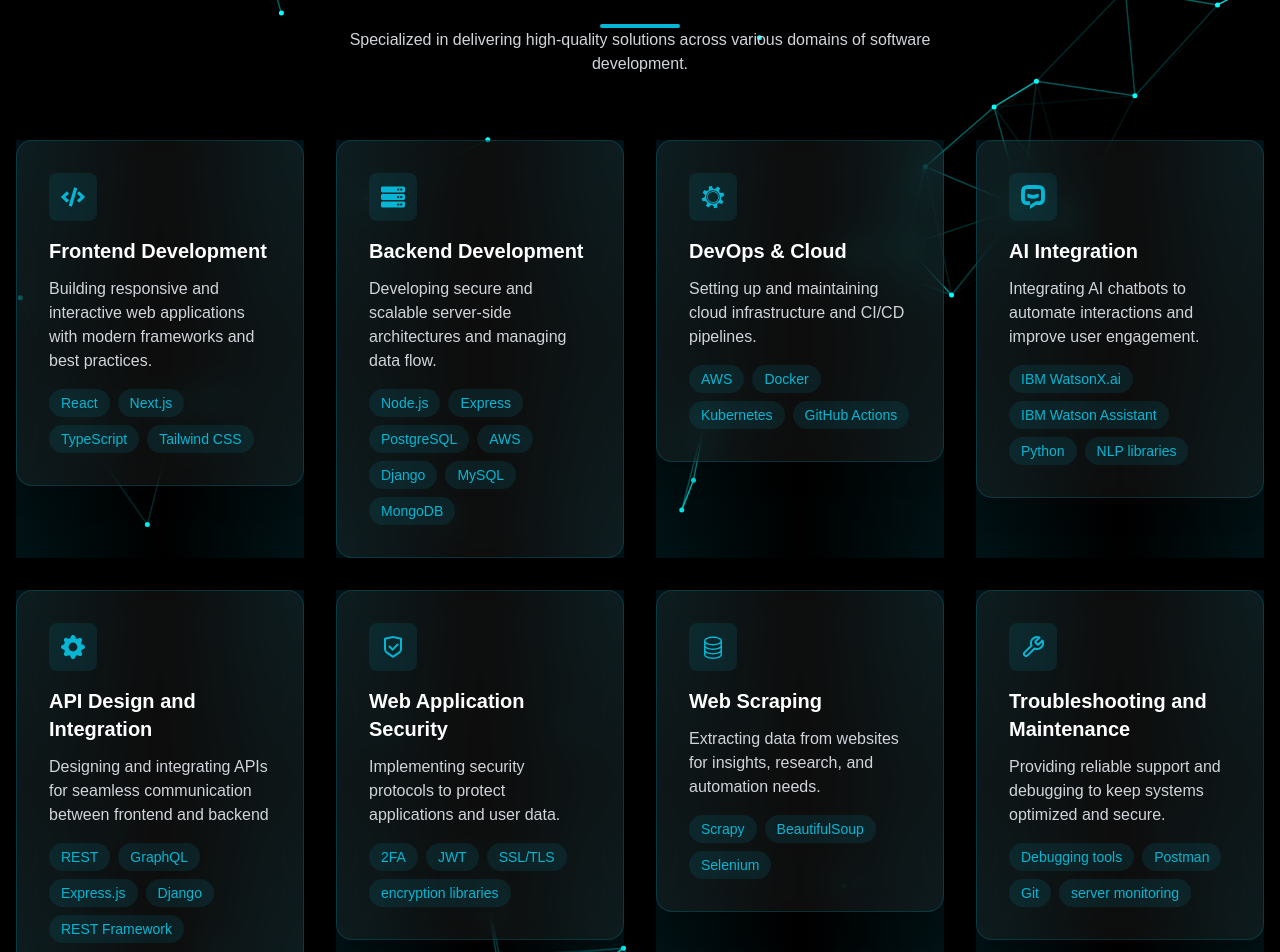
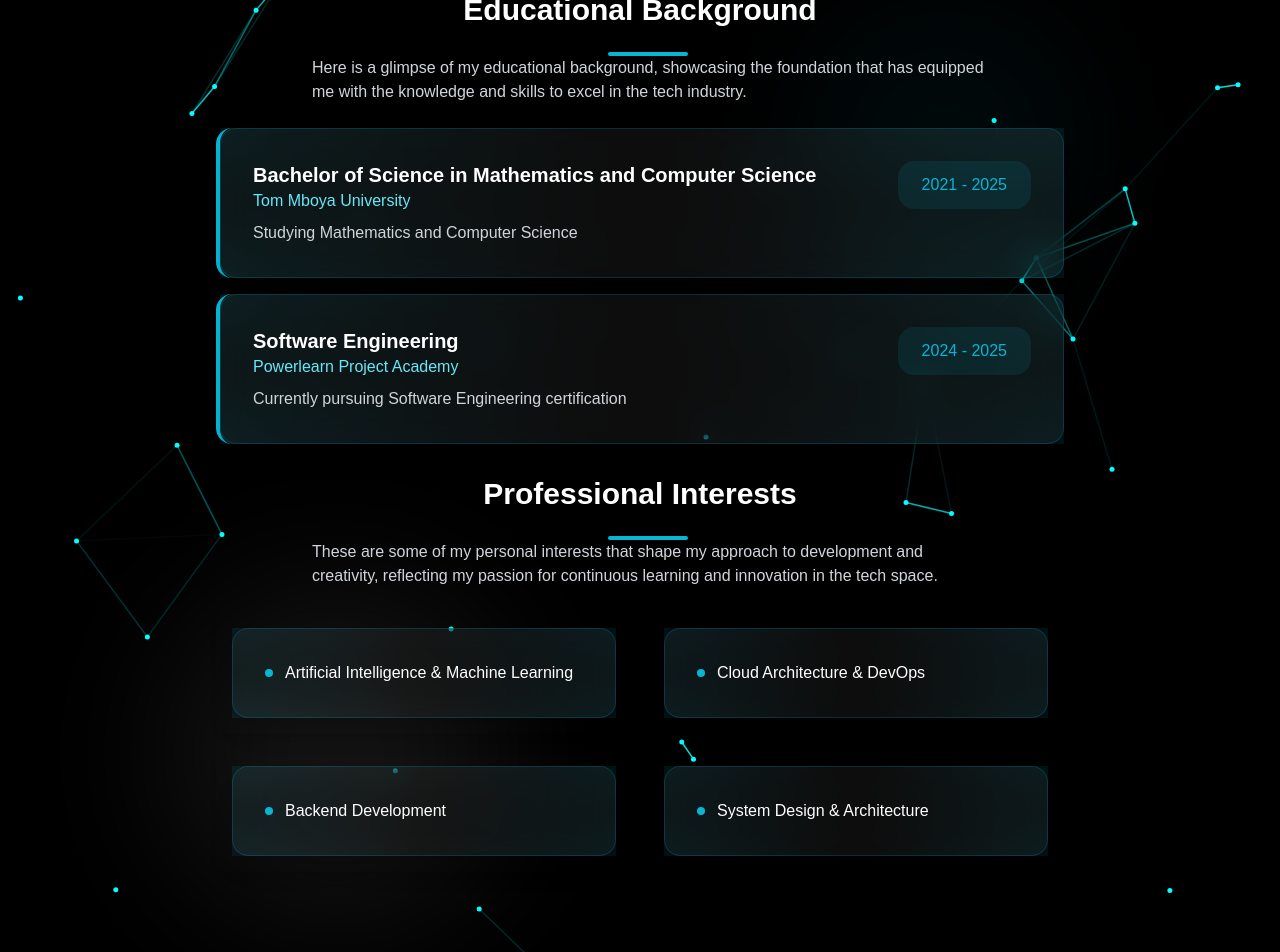
Before and after one commit to GILBERTKETER/ketercoder-Safaricom_Hook_Cohort_1_Peer_to_peer_Learning._Group_4, a Next.js app: page / in a window 1280 px wide. Shown: the part 960-1912 px from the top of the page. Built offline with nearby package versions, Linux system fonts and the light colour scheme.

Commit message:
Education and Interest

```diff
--- a/app/page.tsx
+++ b/app/page.tsx
@@ -1,4 +1,4 @@
-import { Hero, PortfolioHeader, Footer, ScrollToTopButton, GlowingMovingLines, SocialLinks, Contact, Projects, ServicesSection, ExperienceSection, CertificationsSection, SkillsSection, TestimonialsCarousel } from "@/components/index"
+import { Hero, PortfolioHeader, Footer, ScrollToTopButton, GlowingMovingLines, SocialLinks, Contact, Projects, EducationAndInterests, ServicesSection, ExperienceSection, CertificationsSection, SkillsSection, TestimonialsCarousel } from "@/components/index"
 export default function Home() {
   return (
 
@@ -7,6 +7,7 @@
         <PortfolioHeader />
         <Hero />
         <SocialLinks />
+        <EducationAndInterests/>
         <ServicesSection />
         <SkillsSection />
         <ExperienceSection />
--- /dev/null
+++ b/components/EducationAndInterest/index.tsx
@@ -0,0 +1,176 @@
+"use client"
+import React from 'react';
+import { motion } from 'framer-motion';
+// import { FaGraduationCap, FaLaptopCode } from 'react-icons/fa';
+import GradientSection from '../Gradient';
+const EducationAndInterests = () => {
+    const educationData = [
+        {
+            degree: "Bachelor of Science in Mathematics and Computer Science",
+            institution: "Tom Mboya University",
+            year: "2021 - 2025",
+            details: "Studying Mathematics and Computer Science"
+        },
+        {
+            degree: "Software Engineering",
+            institution: "Powerlearn Project Academy",
+            year: "2024 - 2025",
+            details: "Currently pursuing Software Engineering certification"
+        }
+    ];
+
+
+    const interests = [
+        "Artificial Intelligence & Machine Learning",
+        "Cloud Architecture & DevOps",
+        "Backend Development",
+        "System Design & Architecture"
+    ];
+
+    const containerVariants = {
+        hidden: { opacity: 0 },
+        visible: {
+            opacity: 1,
+            transition: {
+                staggerChildren: 0.2
+            }
+        }
+    };
+
+    const itemVariants = {
+        hidden: { y: 20, opacity: 0 },
+        visible: {
+            y: 0,
+            opacity: 1,
+            transition: {
+                duration: 0.5
+            }
+        }
+    };
+
+    return (
+        <div className="w-full max-w-4xl mt-20 mx-auto space-y-8 p-6 relative">
+            {/* Education Section */}
+            <motion.div
+                initial="hidden"
+                animate="visible"
+                variants={containerVariants}
+                className="relative"
+            >
+                <motion.div
+                    variants={itemVariants}
+                    className="w-full flex flex-col items-center justify-center space-x-4 mb-6"
+                >
+                    <div className='mb-6 w-full flex items-center justify-center text-center gap-2'>
+                        {/* <FaGraduationCap className="text-4xl text-cyan-500" /> */}
+                        <h2 className="text-3xl font-bold bg-white bg-clip-text text-transparent">
+                            Educational Background
+                        </h2>
+                    </div>
+                    <div className="w-20 h-1 bg-cyan-500 mx-auto rounded-full" />
+                    <p className="text-gray-300 max-w-2xl mx-auto">Here is a glimpse of my educational background, showcasing the foundation that has equipped me with the knowledge and skills to excel in the tech industry.</p>
+                </motion.div>
+
+                <div className="space-y-4">
+                    {educationData.map((edu, index) => (
+                        <motion.div key={index}
+                            variants={itemVariants}
+                            className="rounded-2xl shadow-md border-t-4 sm:border-t-0 sm:border-l-4 border-cyan-500 hover:shadow-lg transition-shadow"
+                        >
+                            <GradientSection>
+                                <div className="flex flex-col sm:flex-row justify-between items-start gap-4">
+                                    <div>
+                                        <h3 className="text-xl font-semibold text-white">{edu.degree}</h3>
+                                        <p className="text-cyan-300">{edu.institution}</p>
+                                        <p className="text-gray-300 mt-2">{edu.details}</p>
+                                    </div>
+                                    <span className="inline-block px-3 py-1 bg-cyan-500/10 hover:bg-cyan-500/20 text-cyan-500 px-6 py-3 rounded-2xl transition-all duration-300 hover:shadow-lg hover:shadow-cyan-500/20 w-full sm:w-auto text-center">
+                                        {edu.year}
+                                    </span>
+                                </div>
+                            </GradientSection>
+                        </motion.div>
+                    ))}
+                </div>
+
+
+            </motion.div>
+
+            {/* Interests Section */}
+            <motion.div
+                initial="hidden"
+                animate="visible"
+                variants={containerVariants}
+                className="relative mt-12"
+            >
+                <motion.div
+                    variants={itemVariants}
+                    className="w-full flex flex-col items-center justify-center space-x-4 mb-6"
+                >
+                    <div className='mb-6 w-full flex items-center justify-center text-center gap-2'>
+                        {/* <FaLaptopCode className="text-4xl text-cyan-500" /> */}
+                        <h2 className="text-3xl font-bold bg-white bg-clip-text text-transparent">
+                            Professional Interests
+                        </h2>
+                    </div>
+                    <div className="w-20 h-1 bg-cyan-500 mx-auto rounded-full" />
+
+
+                    <p className="text-gray-300 max-w-2xl mx-auto">These are some of my personal interests that shape my approach to development and creativity, reflecting my passion for continuous learning and innovation in the tech space.</p>
+                </motion.div>
+
+
+                <div className="grid grid-cols-1 md:grid-cols-2 gap-4">
+
+                    {interests.map((interest, index) => (
+                        <motion.div
+                            key={index}
+                            variants={itemVariants}
+                            className=" rounded-lg shadow-md p-4"
+                        >
+                            <GradientSection>
+                                <div className="flex items-center space-x-3">
+                                    <div className="w-2 h-2 rounded-full bg-cyan-500"></div>
+                                    <p className="text-white">{interest}</p>
+                                </div>
+                            </GradientSection>
+                        </motion.div>
+                    ))}
+                </div>
+            </motion.div>
+
+            {/* Decorative Background Elements */}
+            <div className="absolute top-0 right-0 -z-10">
+                <motion.div
+                    animate={{
+                        scale: [1, 1.2, 1],
+                        opacity: [0.05, 0.08, 0.05]
+                    }}
+                    transition={{
+                        duration: 8,
+                        repeat: Infinity,
+                        repeatType: "reverse"
+                    }}
+                    className="w-72 h-72 bg-cyan-500 rounded-full blur-3xl"
+                />
+            </div>
+            <div className="absolute bottom-0 left-0 -z-10">
+                <motion.div
+                    animate={{
+                        scale: [1, 1.2, 1],
+                        opacity: [0.05, 0.08, 0.05]
+                    }}
+                    transition={{
+                        duration: 8,
+                        repeat: Infinity,
+                        repeatType: "reverse",
+                        delay: 4
+                    }}
+                    className="w-72 h-72 bg-white rounded-full blur-3xl"
+                />
+            </div>
+        </div>
+    );
+};
+
+export default EducationAndInterests;
--- a/components/Hero/index.tsx
+++ b/components/Hero/index.tsx
@@ -19,8 +19,8 @@
           tailored to meet your unique goals. Let’s create something remarkable.
         </p>
         <div className="flex lg:justify-end justify-center items-center gap-6">
-          <a href="#projects" className="text-lg sm:text-xl font-semibold text-cyan-500 hover:underline">
-            View My Projects
+          <a href="https://wa.me/254759104865" className="text-lg sm:text-xl font-semibold text-cyan-500 hover:underline">
+            Chat on WhatsApp
           </a>
           <a href="#contact" className="text-lg sm:text-xl font-semibold text-cyan-500 hover:underline">
             Hire Me
--- a/components/index.tsx
+++ b/components/index.tsx
@@ -6,6 +6,7 @@
 import Contact from "./Contact";
 import Projects from "./Projects";
 import ScrollToTopButton from "./ScrollToTop/ScrollToTopButton";
+import EducationAndInterests from "./EducationAndInterest";
 import {
   ServicesSection,
   ExperienceSection,
@@ -14,4 +15,4 @@
 } from './About';
 import TestimonialsCarousel from "./Testimonials";
 
-export { Hero, PortfolioHeader, Footer, GlowingMovingLines, SocialLinks, Contact, Projects, ServicesSection, ExperienceSection, CertificationsSection, SkillsSection, TestimonialsCarousel, ScrollToTopButton };
+export { Hero, PortfolioHeader, Footer, EducationAndInterests, GlowingMovingLines, SocialLinks, Contact, Projects, ServicesSection, ExperienceSection, CertificationsSection, SkillsSection, TestimonialsCarousel, ScrollToTopButton };
```
